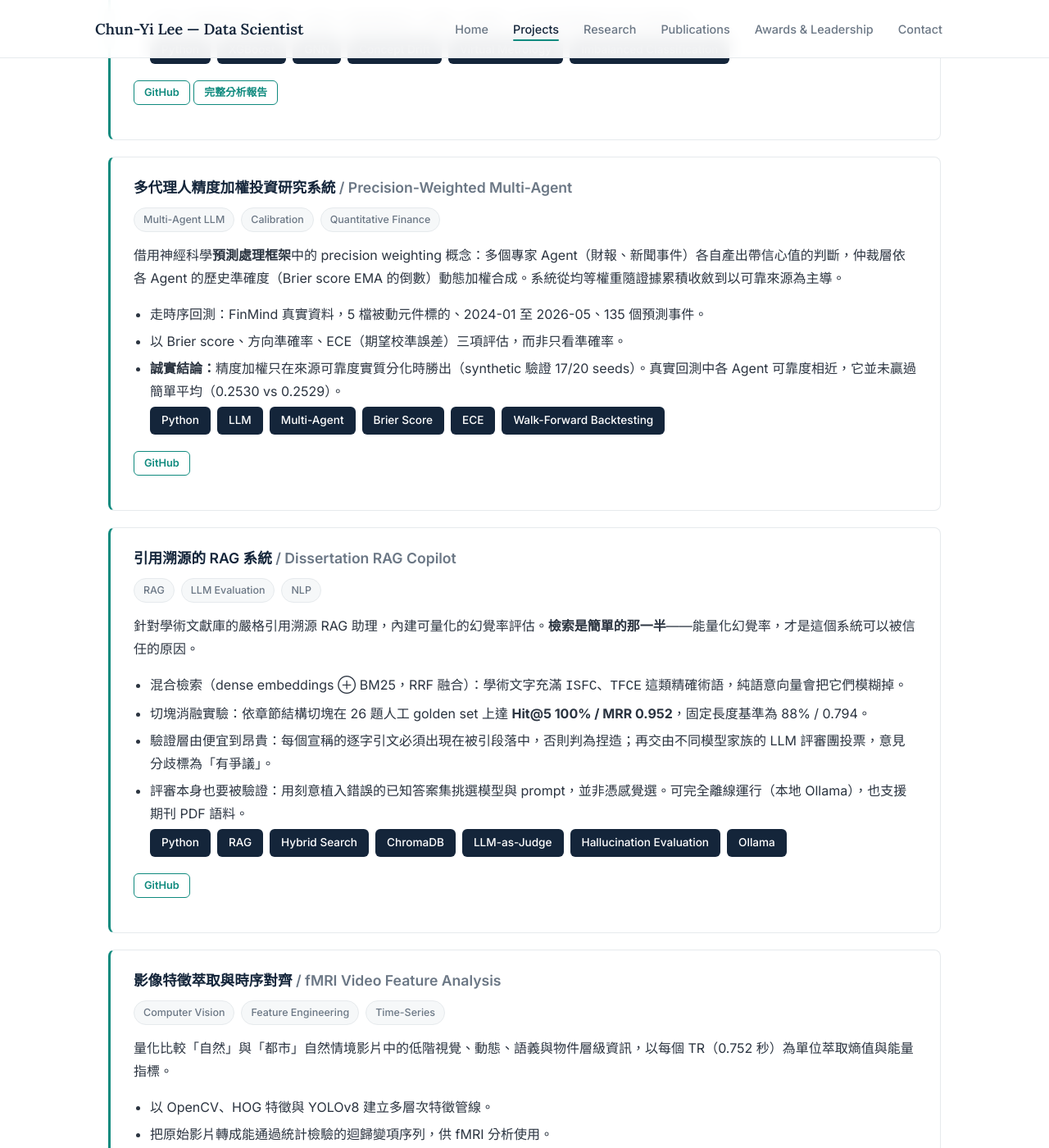
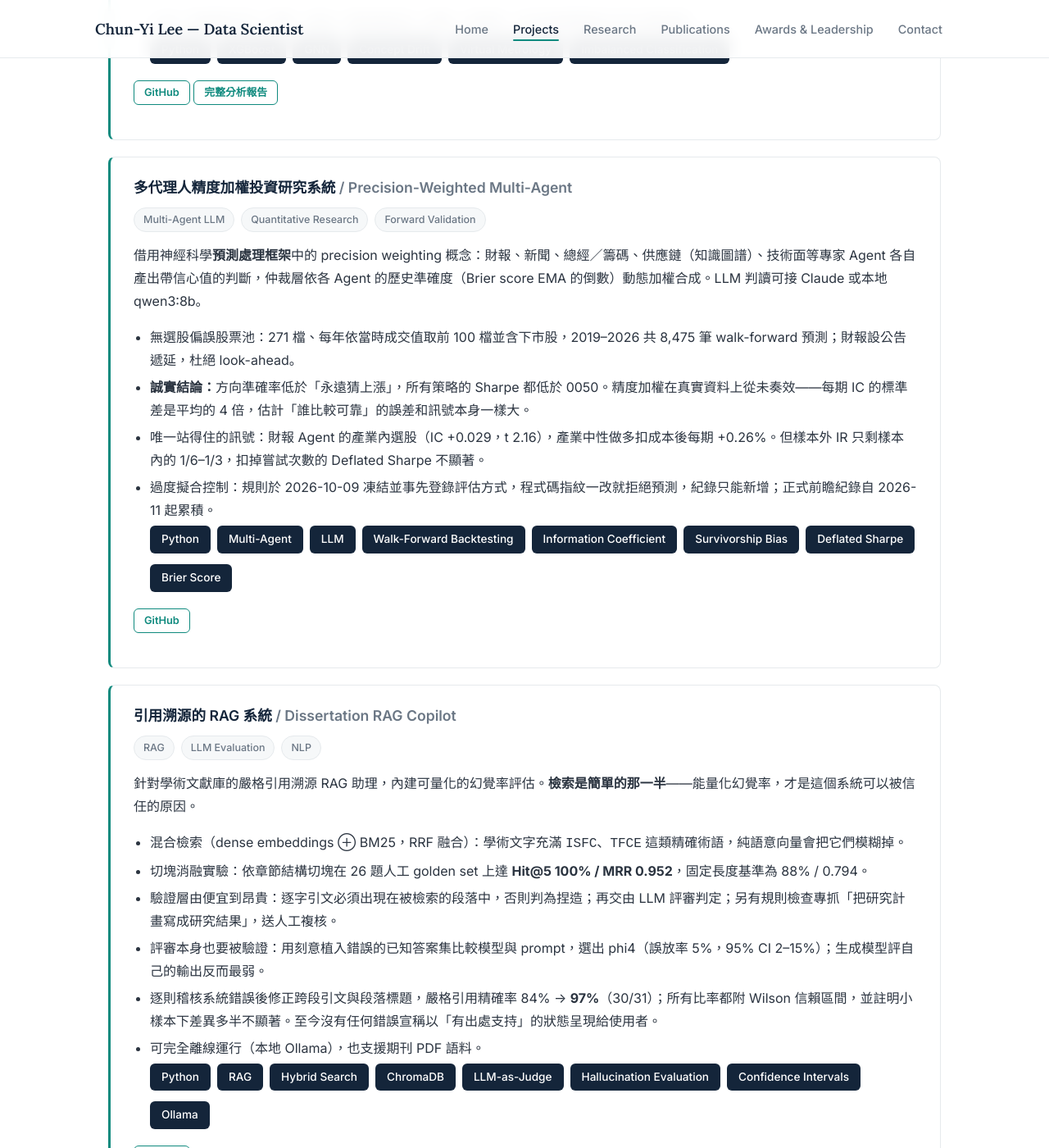
Before and after one commit to JamesLeeCY/JamesLeeCY.github.io, a Jekyll site: the page built from projects.md, in a window 1280 px wide and 1400 px high, scrolled down 619 px. Shown: the whole window at 82% size. Built offline with Jekyll 4.4.1, drawn with Linux system fonts in a browser that asks for light colours; some of the changed text lies outside the part shown.

Commit message:
Sync Projects with repo updates from Oct 6-9
- Investment agent: survivorship-free 271-stock universe, honest negative
  results vs 0050, sector-neutral IC as the only robust signal, frozen-rule
  forward validation
- RAG Copilot: phi4 judge, 84% -> 97% strict citation precision after audit,
  Wilson CIs, plan-as-result rule check
- LINE Triage: synthetic manager-group benchmark (preliminary), entropy-based
  topic-shift prediction results for community mode
- HANDOFF: record this sync and follow-ups

Co-Authored-By: Claude Opus 5.5 <noreply@anthropic.com>

```diff
--- a/projects.md
+++ b/projects.md
@@ -37,17 +37,18 @@ permalink: /projects.html
         <h3>多代理人精度加權投資研究系統 <span class="text-muted">/ Precision-Weighted Multi-Agent</span></h3>
         <div class="research-meta">
             <span class="research-badge">Multi-Agent LLM</span>
-            <span class="research-badge">Calibration</span>
-            <span class="research-badge">Quantitative Finance</span>
+            <span class="research-badge">Quantitative Research</span>
+            <span class="research-badge">Forward Validation</span>
         </div>
-        <p>借用神經科學<strong>預測處理框架</strong>中的 precision weighting 概念：多個專家 Agent（財報、新聞事件）各自產出帶信心值的判斷，仲裁層依各 Agent 的歷史準確度（Brier score EMA 的倒數）動態加權合成。系統從均等權重隨證據累積收斂到以可靠來源為主導。</p>
+        <p>借用神經科學<strong>預測處理框架</strong>中的 precision weighting 概念：財報、新聞、總經／籌碼、供應鏈（知識圖譜）、技術面等專家 Agent 各自產出帶信心值的判斷，仲裁層依各 Agent 的歷史準確度（Brier score EMA 的倒數）動態加權合成。LLM 判讀可接 Claude 或本地 qwen3:8b。</p>
         <ul>
-            <li>走時序回測：FinMind 真實資料，5 檔被動元件標的、2024-01 至 2026-05、135 個預測事件。</li>
-            <li>以 Brier score、方向準確率、ECE（期望校準誤差）三項評估，而非只看準確率。</li>
-            <li><strong>誠實結論：</strong>精度加權只在來源可靠度實質分化時勝出（synthetic 驗證 17/20 seeds）。真實回測中各 Agent 可靠度相近，它並未贏過簡單平均（0.2530 vs 0.2529）。</li>
+            <li>無選股偏誤股票池：271 檔、每年依當時成交值取前 100 檔並含下市股，2019–2026 共 8,475 筆 walk-forward 預測；財報設公告遞延，杜絕 look-ahead。</li>
+            <li><strong>誠實結論：</strong>方向準確率低於「永遠猜上漲」，所有策略的 Sharpe 都低於 0050。精度加權在真實資料上從未奏效——每期 IC 的標準差是平均的 4 倍，估計「誰比較可靠」的誤差和訊號本身一樣大。</li>
+            <li>唯一站得住的訊號：財報 Agent 的產業內選股（IC +0.029，t 2.16），產業中性做多扣成本後每期 +0.26%。但樣本外 IR 只剩樣本內的 1/6–1/3，扣掉嘗試次數的 Deflated Sharpe 不顯著。</li>
+            <li>過度擬合控制：規則於 2026-10-09 凍結並事先登錄評估方式，程式碼指紋一改就拒絕預測，紀錄只能新增；正式前瞻紀錄自 2026-11 起累積。</li>
         </ul>
         <ul class="tag-list">
-            <li>Python</li><li>LLM</li><li>Multi-Agent</li><li>Brier Score</li><li>ECE</li><li>Walk-Forward Backtesting</li>
+            <li>Python</li><li>Multi-Agent</li><li>LLM</li><li>Walk-Forward Backtesting</li><li>Information Coefficient</li><li>Survivorship Bias</li><li>Deflated Sharpe</li><li>Brier Score</li>
         </ul>
         <p class="pub-doi" style="margin-top:14px">
             <a href="https://github.com/JamesLeeCY/precision-weighted-investment-agent" target="_blank" rel="noopener">GitHub</a>
@@ -65,11 +66,13 @@ permalink: /projects.html
         <ul>
             <li>混合檢索（dense embeddings ⊕ BM25，RRF 融合）：學術文字充滿 <code>ISFC</code>、<code>TFCE</code> 這類精確術語，純語意向量會把它們模糊掉。</li>
             <li>切塊消融實驗：依章節結構切塊在 26 題人工 golden set 上達 <strong>Hit@5 100% / MRR 0.952</strong>，固定長度基準為 88% / 0.794。</li>
-            <li>驗證層由便宜到昂貴：每個宣稱的逐字引文必須出現在被引段落中，否則判為捏造；再交由不同模型家族的 LLM 評審團投票，意見分歧標為「有爭議」。</li>
-            <li>評審本身也要被驗證：用刻意植入錯誤的已知答案集挑選模型與 prompt，並非憑感覺選。可完全離線運行（本地 Ollama），也支援期刊 PDF 語料。</li>
+            <li>驗證層由便宜到昂貴：逐字引文必須出現在被檢索的段落中，否則判為捏造；再交由 LLM 評審判定；另有規則檢查專抓「把研究計畫寫成研究結果」，送人工複核。</li>
+            <li>評審本身也要被驗證：用刻意植入錯誤的已知答案集比較模型與 prompt，選出 phi4（誤放率 5%，95% CI 2–15%）；生成模型評自己的輸出反而最弱。</li>
+            <li>逐則稽核系統錯誤後修正跨段引文與段落標題，嚴格引用精確率 84% → <strong>97%</strong>（30/31）；所有比率都附 Wilson 信賴區間，並註明小樣本下差異多半不顯著。至今沒有任何錯誤宣稱以「有出處支持」的狀態呈現給使用者。</li>
+            <li>可完全離線運行（本地 Ollama），也支援期刊 PDF 語料。</li>
         </ul>
         <ul class="tag-list">
-            <li>Python</li><li>RAG</li><li>Hybrid Search</li><li>ChromaDB</li><li>LLM-as-Judge</li><li>Hallucination Evaluation</li><li>Ollama</li>
+            <li>Python</li><li>RAG</li><li>Hybrid Search</li><li>ChromaDB</li><li>LLM-as-Judge</li><li>Hallucination Evaluation</li><li>Confidence Intervals</li><li>Ollama</li>
         </ul>
         <p class="pub-doi" style="margin-top:14px">
             <a href="https://github.com/JamesLeeCY/paper-rag-copilot" target="_blank" rel="noopener">GitHub</a>
@@ -108,10 +111,11 @@ permalink: /projects.html
             <li>六項指標：未回應提問年齡、客戶回應延遲 P90（皆以業務時間計算）、最老未解議題（LLM 抽取）、負面情緒比例、訊息量，以及追蹤對話主題複雜度的<strong>語義熵時間序列</strong>。</li>
             <li>非補償性 tripwire：退款、投訴、找主管等升級訊號直接觸發，不會被其他良好指標平均掉。</li>
             <li>資料來源支援 LINE 匯出檔、LINE Messaging API webhook 即時接收，以及 Telegram 群組匯出。</li>
-            <li>進行中：股票社群模式——以 LLM 標註多空訊號，人工只標 AI 有爭議的訊息並分層加權，再以 accuracy / macro-F1 / kappa 比較模型與人工標註。</li>
+            <li>合成評估：由程式埋入標準答案（風險與誘餌）生成主管群組對話，本地 LLM 只負責改寫成台灣口語，對答案計分而非對另一個 AI 的意見計分。初步 10 組：規則系統誘餌零誤報、但漏掉換句話說的揚言；phi4 語意較好、時間推理不可靠；兩者組合後風險等級 9/10 正確（正擴充至 100 組）。</li>
+            <li>股票社群模式（約 109 萬則 Telegram 訊息）：人工標註 165 則驗證 LLM 多空標註；以標的 entropy 時間序列預測下一時間窗的話題轉移，AUC 0.62 → 0.71（95% CI 不含 0）。過程中抓出樣本數混淆——先前 AUC 0.82 的高分多半來自它。</li>
         </ul>
         <ul class="tag-list">
-            <li>Python</li><li>Chinese NLP</li><li>Sentiment Analysis</li><li>Semantic Entropy</li><li>LLM Labeling</li><li>FastAPI</li><li>Risk Scoring</li>
+            <li>Python</li><li>Chinese NLP</li><li>Semantic Entropy</li><li>LLM Labeling</li><li>Synthetic Benchmark</li><li>Walk-Forward Validation</li><li>FastAPI</li>
         </ul>
         <p class="pub-doi" style="margin-top:14px">
             <a href="https://github.com/JamesLeeCY/line-chat-triage" target="_blank" rel="noopener">GitHub</a>
```
Also changed, not shown: HANDOFF.md (+12 -2 lines).
